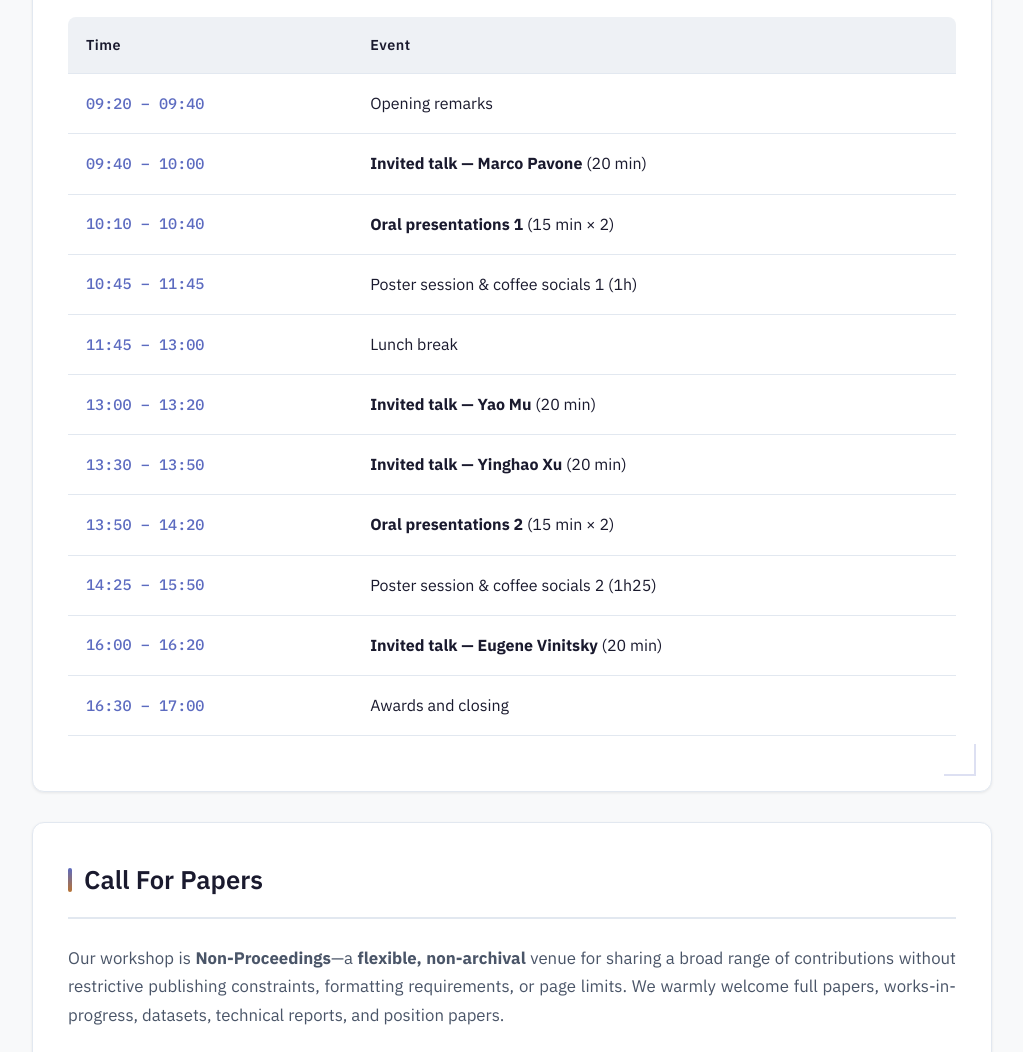
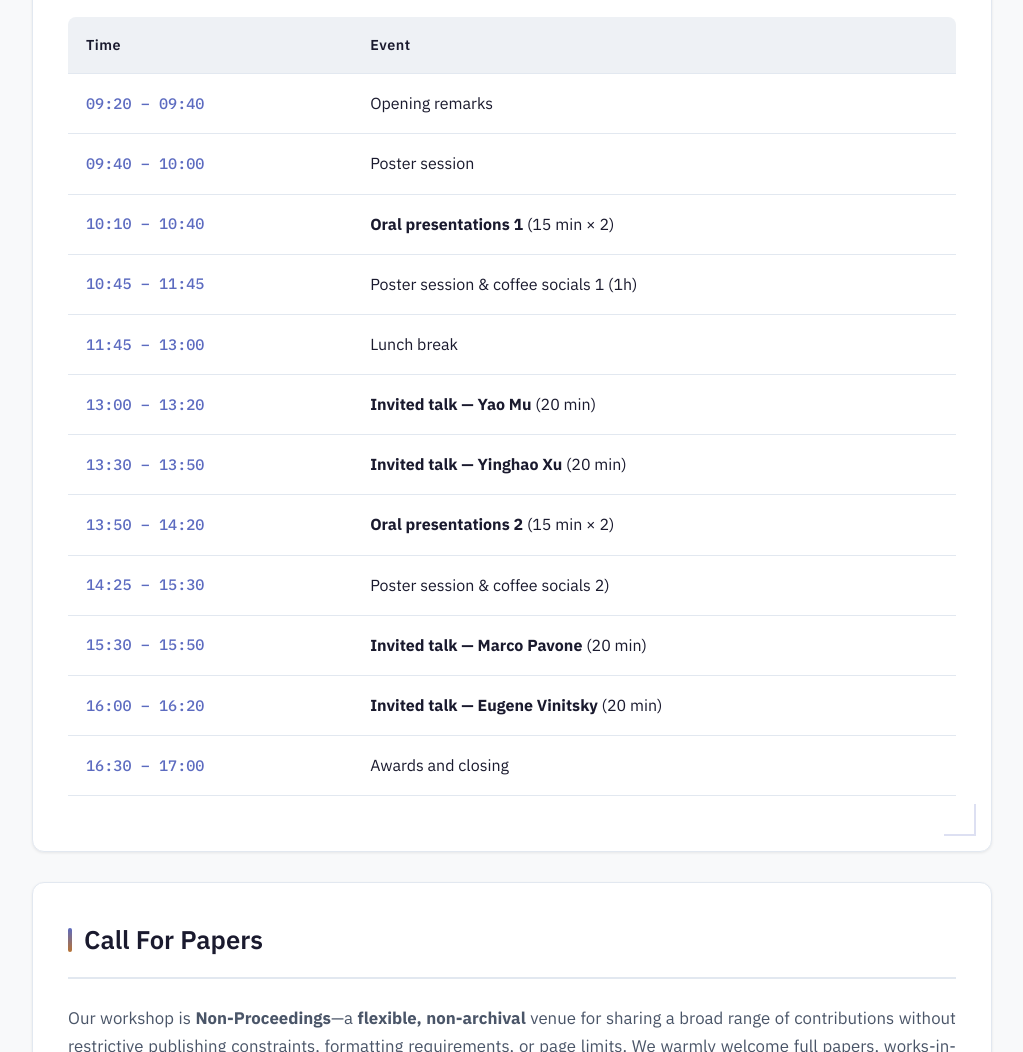
Before and after one commit to MARS-EAI/ICRA-SCI-MARS-Webpage, a plain HTML site: page index.html in a window 1280 px wide. Shown: the part 1542-2594 px from the top of the page, without its empty margins (128-1151 px from the left). Drawn offline with Linux system fonts and the light colour scheme.

Commit message:
Update index.html

```diff
--- a/index.html
+++ b/index.html
@@ -654,7 +654,7 @@
                     </tr>
                     <tr>
                         <td>09:40 – 10:00</td>
-                        <td><strong>Invited talk — Marco Pavone</strong> (20 min)</td>
+                        <td>Poster session</td>
                     </tr>
                     <tr>
                         <td>10:10 – 10:40</td>
@@ -681,8 +681,12 @@
                         <td><strong>Oral presentations 2</strong> (15 min × 2)</td>
                     </tr>
                     <tr>
-                        <td>14:25 – 15:50</td>
-                        <td>Poster session & coffee socials 2 (1h25)</td>
+                        <td>14:25 – 15:30</td>
+                        <td>Poster session & coffee socials 2)</td>
+                    </tr>
+                    <tr>
+                        <td>15:30 – 15:50</td>
+                        <td><strong>Invited talk — Marco Pavone</strong> (20 min)</td>
                     </tr>
                     <tr>
                         <td>16:00 – 16:20</td>
```
